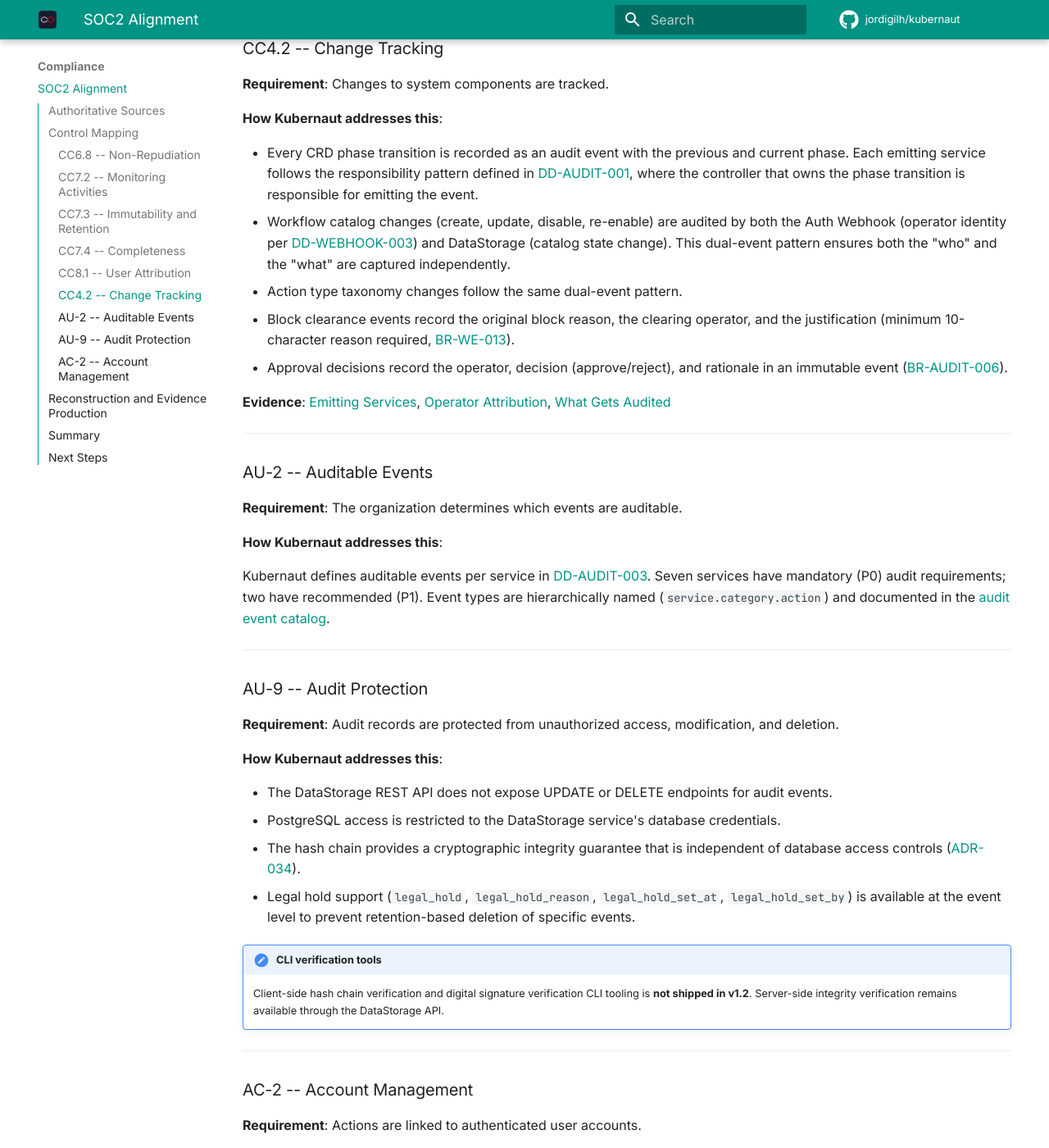
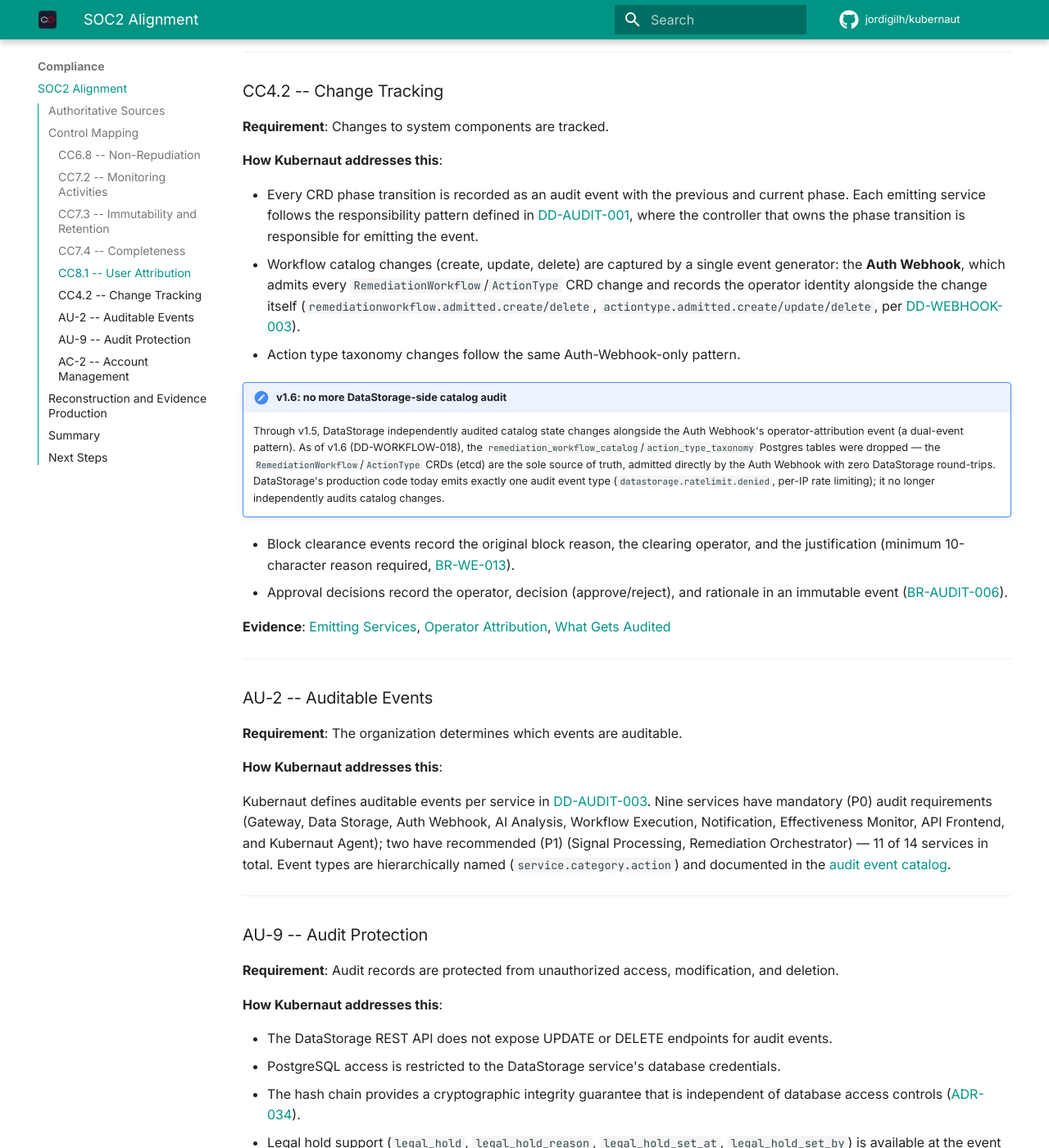
Before and after one commit to jordigilh/kubernaut-docs, an MkDocs documentation site: the page built from docs/user-guide/compliance.md, in a window 1280 px wide and 1400 px high, scrolled down 4000 px. Shown: the whole window at 82% size. Built offline with MkDocs 1.6.1 and Material for MkDocs 9.7.7, drawn with Linux system fonts in a browser that asks for light colours; comment, search, counter and statistics services are not loaded; the version menu is left out; some of the changed text lies outside the part shown.

Commit message:
docs: correct audit service counts and DataStorage event attribution for v1.6
DataStorage's production code now emits exactly one audit event type
(datastorage.ratelimit.denied) -- its prior workflow/action-type catalog
events were retired or moved to the Auth Webhook (admission) and
Kubernaut Agent (workflow discovery) as part of the v1.6 catalog
migration. Updates compliance.md's audited-service counts (9->11
services) and CC4.2 change-tracking language, and rewrites
audit-and-observability.md's DataStorage row and service diagram to
match (adding Kubernaut Agent, removing retired events).

```diff
--- a/docs/user-guide/compliance.md
+++ b/docs/user-guide/compliance.md
@@ -47,8 +47,8 @@ The control mapping on this page is derived from the following internal design d
 
 **How Kubernaut addresses this**:
 
-- **9 services** emit structured audit events covering the full remediation lifecycle, from signal ingestion through effectiveness assessment. Every phase transition, routing decision, approval, execution, and notification is recorded ([DD-AUDIT-003]).
-- The **workflow discovery audit trail** records every step of the LLM's 3-step selection protocol: which action types were listed, which workflows were scored, which workflow was retrieved, and whether the selection passed validation ([BR-AUDIT-021-030]).
+- **11 services** emit structured audit events covering the full remediation lifecycle, from signal ingestion through effectiveness assessment. Every phase transition, routing decision, approval, execution, and notification is recorded ([DD-AUDIT-003]).
+- The **workflow discovery audit trail** records every step of the LLM's 3-step selection protocol: which action types were listed, which workflows were scored, which workflow was retrieved, and whether the selection passed validation ([BR-AUDIT-021-030]). As of v1.6 (DD-WORKFLOW-019), these events (`workflow.catalog.actions_listed`, `workflows_listed`, `workflow_retrieved`, `selection_validated`) are generated by **Kubernaut Agent**, not DataStorage — the event type strings are unchanged, only the emitting service moved.
 - All events share a `correlation_id` (the RemediationRequest name), enabling complete timeline reconstruction for any remediation.
 - ~90 Prometheus metric families (46 Kubernaut-specific plus controller-runtime built-ins across 6 controllers) provide real-time operational monitoring of throughput, latency, errors, audit health, and LLM cost.
 
@@ -120,8 +120,11 @@ The control mapping on this page is derived from the following internal design d
 **How Kubernaut addresses this**:
 
 - Every CRD phase transition is recorded as an audit event with the previous and current phase. Each emitting service follows the responsibility pattern defined in [DD-AUDIT-001], where the controller that owns the phase transition is responsible for emitting the event.
-- Workflow catalog changes (create, update, disable, re-enable) are audited by both the Auth Webhook (operator identity per [DD-WEBHOOK-003]) and DataStorage (catalog state change). This dual-event pattern ensures both the "who" and the "what" are captured independently.
-- Action type taxonomy changes follow the same dual-event pattern.
+- Workflow catalog changes (create, update, delete) are captured by a single event generator: the **Auth Webhook**, which admits every `RemediationWorkflow`/`ActionType` CRD change and records the operator identity alongside the change itself (`remediationworkflow.admitted.create/delete`, `actiontype.admitted.create/update/delete`, per [DD-WEBHOOK-003]).
+- Action type taxonomy changes follow the same Auth-Webhook-only pattern.
+
+!!! note "v1.6: no more DataStorage-side catalog audit"
+    Through v1.5, DataStorage independently audited catalog state changes alongside the Auth Webhook's operator-attribution event (a dual-event pattern). As of v1.6 (DD-WORKFLOW-018), the `remediation_workflow_catalog`/`action_type_taxonomy` Postgres tables were dropped — the `RemediationWorkflow`/`ActionType` CRDs (etcd) are the sole source of truth, admitted directly by the Auth Webhook with zero DataStorage round-trips. DataStorage's production code today emits exactly one audit event type (`datastorage.ratelimit.denied`, per-IP rate limiting); it no longer independently audits catalog changes.
 - Block clearance events record the original block reason, the clearing operator, and the justification (minimum 10-character reason required, [BR-WE-013]).
 - Approval decisions record the operator, decision (approve/reject), and rationale in an immutable event ([BR-AUDIT-006]).
 
@@ -135,7 +138,7 @@ The control mapping on this page is derived from the following internal design d
 
 **How Kubernaut addresses this**:
 
-Kubernaut defines auditable events per service in [DD-AUDIT-003]. Seven services have mandatory (P0) audit requirements; two have recommended (P1). Event types are hierarchically named (`service.category.action`) and documented in the [audit event catalog](../architecture/audit-pipeline.md#emitting-services).
+Kubernaut defines auditable events per service in [DD-AUDIT-003]. Nine services have mandatory (P0) audit requirements (Gateway, Data Storage, Auth Webhook, AI Analysis, Workflow Execution, Notification, Effectiveness Monitor, API Frontend, and Kubernaut Agent); two have recommended (P1) (Signal Processing, Remediation Orchestrator) — 11 of 14 services in total. Event types are hierarchically named (`service.category.action`) and documented in the [audit event catalog](../architecture/audit-pipeline.md#emitting-services).
 
 ---
 
@@ -184,12 +187,12 @@ This produces the full remediation record: what signal triggered it, what the LL
 | SOC2 Control | Kubernaut Capability | Key Sources |
 |---|---|---|
 | **CC6.8** Non-Repudiation | Immutable events, SHA256 hash chain, webhook-captured operator identity | [ADR-034], [DD-WEBHOOK-003] |
-| **CC7.2** Monitoring | 9 services, full lifecycle audit, workflow discovery trail, Prometheus metrics | [DD-AUDIT-003], [BR-AUDIT-021-030] |
+| **CC7.2** Monitoring | 11 services, full lifecycle audit, workflow discovery trail, Prometheus metrics | [DD-AUDIT-003], [BR-AUDIT-021-030] |
 | **CC7.3** Immutability/Retention | Append-only table, 7-year retention, hash chain integrity | [ADR-034] |
 | **CC7.4** Completeness | Fire-and-forget with retry, Valkey DLQ, shared audit library | [ADR-038], [DD-AUDIT-002] |
 | **CC8.1** Attribution | Auth Webhook captures identity for all human actions | [DD-WEBHOOK-003] |
 | **CC4.2** Change Tracking | Phase transitions, catalog changes, block clearance, approval decisions | [DD-AUDIT-001], [BR-WE-013], [BR-AUDIT-006] |
-| **AU-2** Auditable Events | Defined per service (7 mandatory, 2 recommended) | [DD-AUDIT-003] |
+| **AU-2** Auditable Events | Defined per service (9 mandatory, 2 recommended) | [DD-AUDIT-003] |
 | **AU-9** Audit Protection | No UPDATE/DELETE API, hash chain, legal hold support | [ADR-034] |
 | **AC-2** Account Management | Kubernetes TokenReview + admission webhook identity | [DD-WEBHOOK-003], [BR-GATEWAY-058] |
 
```
Also changed, not shown: docs/user-guide/audit-and-observability.md (+3 -2 lines).
